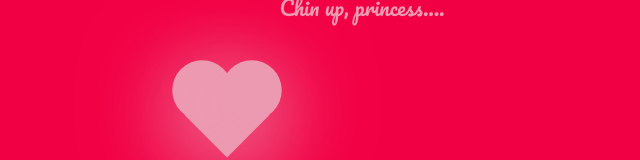
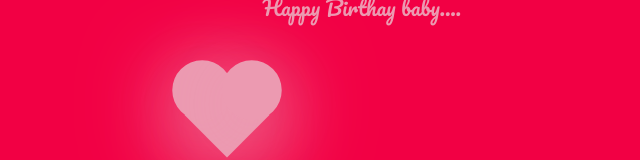
Before and after one commit to Sunny042904/chinni, a plain HTML site: page index.html in a window 1280 px wide. Shown: the top 160 px of the page, without its empty margins (278-918 px from the left). Drawn offline with Linux system fonts and the light colour scheme.

Commit message:
Update index.html

```diff
--- a/index.html
+++ b/index.html
@@ -18,7 +18,7 @@
 			<section class="section">
 				<div class="left">
 					<h4>Your shyness, bright smile opens my heart to fall deeply for you..</h4>
-					<p>Chin up, princess....</p>
+					<p>Happy Birthay baby....</p>
 					<div class="heart"></div>
 				</div>
 				<div class="right">
```
